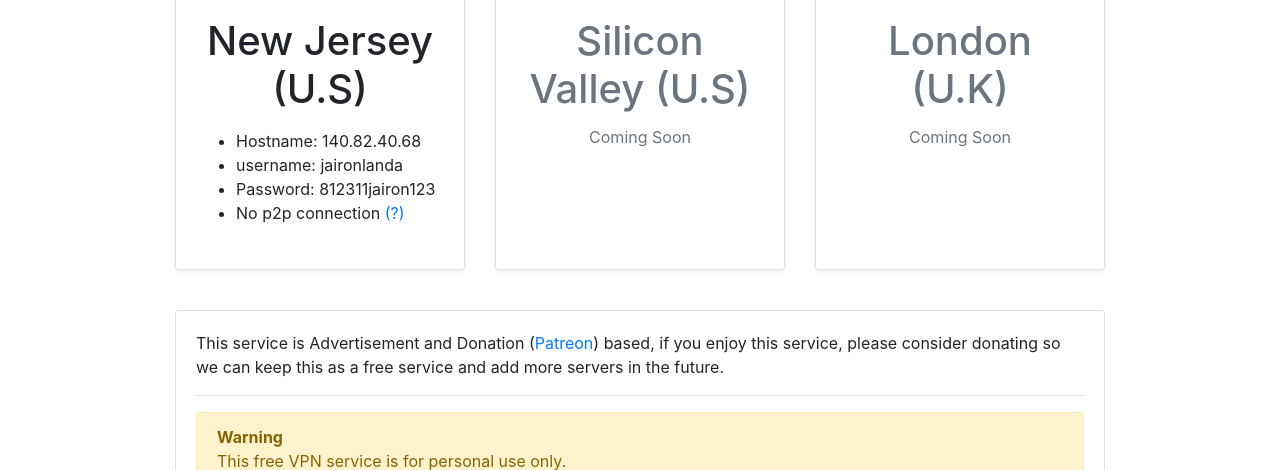
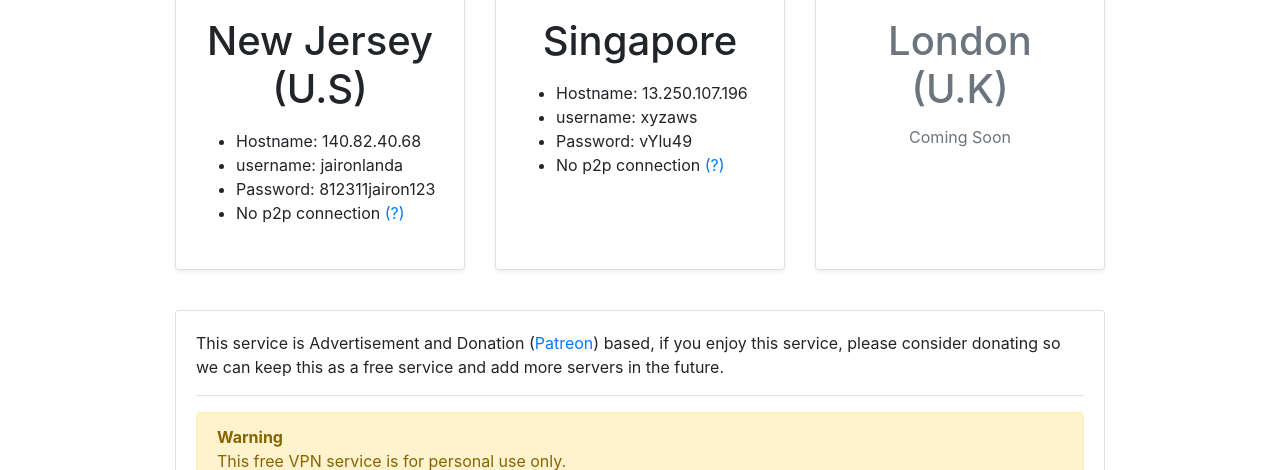
Before and after one commit to Jaironlanda/vpn-site, a plain HTML site: page index.html in a window 1280 px wide. Shown: the part 687-1157 px from the top of the page. Drawn offline with nearby package versions, Linux system fonts and the light colour scheme.

Commit message:
add new server

```diff
--- a/index.html
+++ b/index.html
@@ -82,19 +82,18 @@
 
             </div>
           </div>
-          <div class="card mb-4 shadow-sm text-muted">
+          <div class="card mb-4 shadow-sm">
             <div class="card-header">
               <h4 class="my-0 font-weight-normal text-center">VPN 2</h4>
             </div>
             <div class="card-body">
-              <h1 class="card-title pricing-card-title text-center">Silicon Valley (U.S)</h1>
-              <p class="text-center">Coming Soon</p>
-              <!-- <ol class="list-unstyled mt-3 mb-4">
-                <li>Hostname: jai</li>
-                <li>2 GB of storage</li>
-                <li>Email support</li>
-                <li>Help center access</li>
-              </ol> -->
+              <h1 class="card-title pricing-card-title text-center">Singapore</h1>
+              <ul class="list-style mt-3 mb-4">
+                <li>Hostname: 13.250.107.196</li>
+                <li>username: xyzaws</li>
+                <li>Password: vYlu49</li>
+                <li>No p2p connection <a href="https://en.wikipedia.org/wiki/Peer-to-peer">(?)</a></li>
+              </ul>
 
             </div>
           </div>
```
